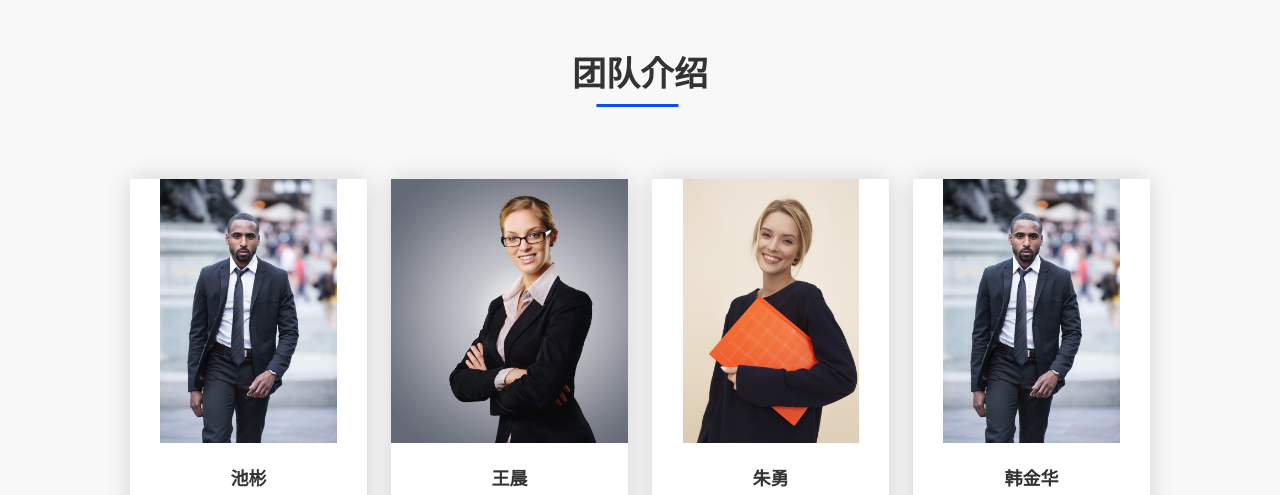
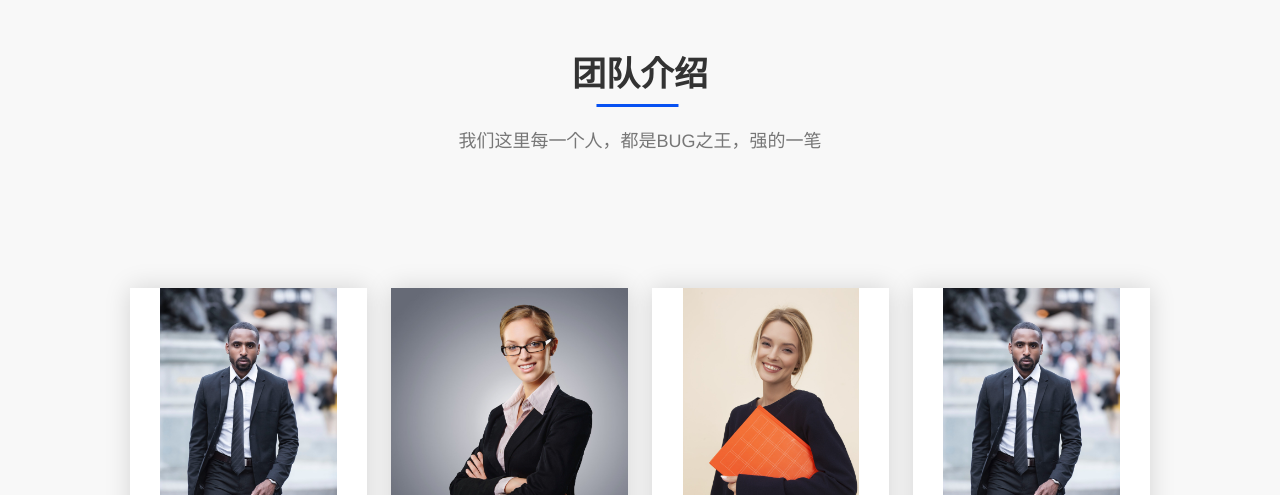
Before and after one commit to chibincode/chibincode.github.io, a plain HTML site: page index.html in a window 1280 px wide. Shown: the part 2780-3275 px from the top of the page. Drawn offline with nearby package versions, Linux system fonts and the light colour scheme.

Commit message:
加了一行字
123

```diff
--- a/index.html
+++ b/index.html
@@ -184,6 +184,7 @@
         </section>
         <section class="team-intro section-bg">
             <h2 class="title1">团队介绍</h2>
+            <p class="intro">我们这里每一个人，都是BUG之王，强的一笔</p>
             <div class="team-members">
                 <div class="team-member">
                     <div class="profile-image">
```
